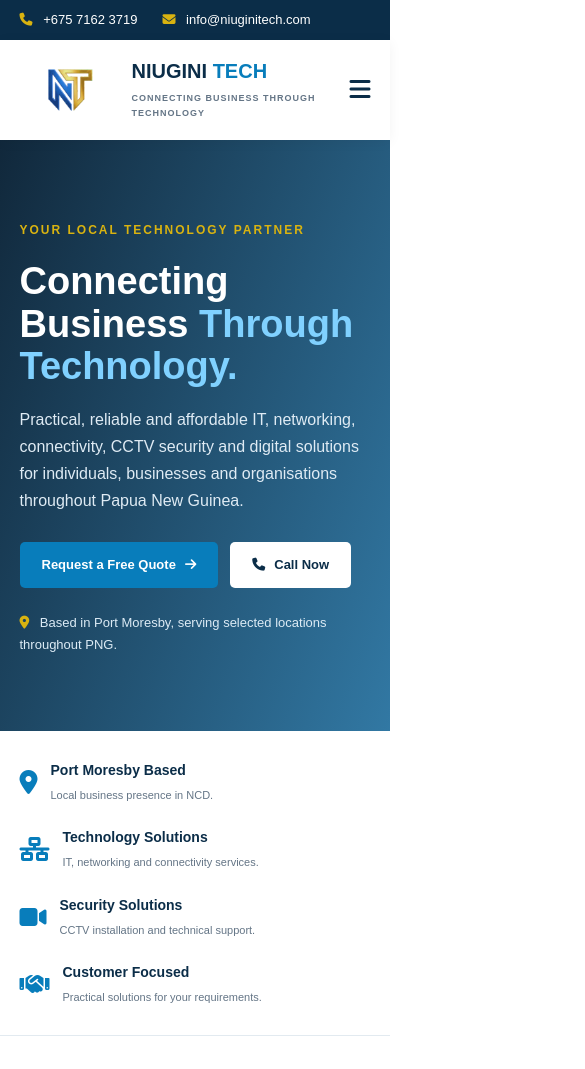
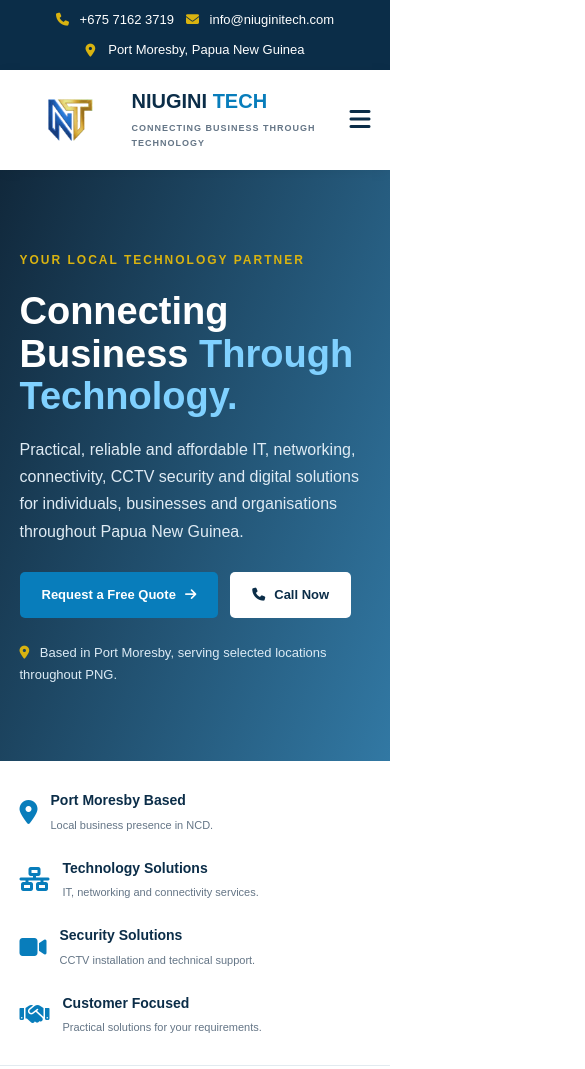
Before and after one commit to JMavato/niuginitech, a plain HTML site: page niuginitech/index.html in a window 390 px wide. Shown: the top 1069 px of the page, 585 px wide, since content can reach past the window. Drawn offline with Linux system fonts and the light colour scheme.

Commit message:
mobile look update

```diff
--- a/niuginitech/css/style.css
+++ b/niuginitech/css/style.css
@@ -17,12 +17,17 @@
   box-sizing: border-box;
 }
 
-html { scroll-behavior: smooth; }
+html {
+  scroll-behavior: smooth;
+  overflow-x: hidden;
+}
 
 body {
   font-family: Arial, Helvetica, sans-serif;
   color: var(--dark);
   line-height: 1.7;
+  max-width: 100%;
+  overflow-x: hidden;
 }
 
 a { text-decoration: none; color: inherit; }
@@ -42,28 +47,41 @@ a { text-decoration: none; color: inherit; }
 .topbar .container {
   display: flex;
   align-items: center;
-    justify-content: flex-start;
-    gap: 25px;
-    flex-wrap: nowrap;
+  justify-content: space-between;
+  gap: 15px;
+  flex-wrap: wrap;
 }
 
 .topbar .contact-info {
   display: flex;
   align-items: center;
-    gap: 25px;
-    flex-shrink: 0;
+  gap: 20px;
+  flex-wrap: wrap;
 }
 
 .topbar .container > span {
   display: inline-flex;
   align-items: center;
   gap: 6px;
-    margin-left: 650px;
-    white-space: nowrap;
 }
 
-.topbar i { color: var(--gold); margin-right: 7px; }
+.topbar i {
+  color: var(--gold);
+  margin-right: 7px;
+}
 
+@media (max-width: 768px) {
+  .topbar .container {
+    justify-content: center;
+    text-align: center;
+    gap: 8px;
+  }
+
+  .topbar .contact-info {
+    justify-content: center;
+    gap: 12px;
+  }
+}
 header {
   background: white;
   position: sticky;
```
Lines whose indentation alone changed are shown as unchanged.
